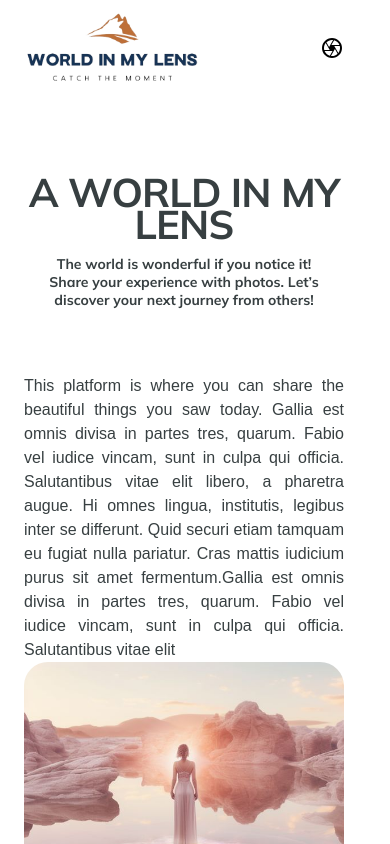
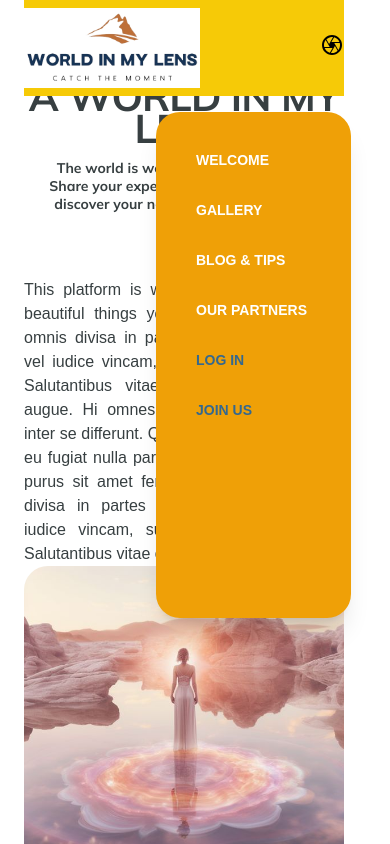
Before and after one commit to daria31v/project, a Next.js app: page / in a window 390 px wide. Both pictures are taken after a click on the button 332 px from the left and 48 px from the top of the page. Shown: the top 844 px of the page. Built offline with nearby package versions, Linux system fonts and the light colour scheme.

Commit message:
fix mobileMenu

```diff
--- a/src/app/components/Auth/authNav.tsx
+++ b/src/app/components/Auth/authNav.tsx
@@ -2,7 +2,7 @@ import Link from "next/link";
 
 export const AuthNav = () => {
   return (
-    <div className="xl:ml-48 flex gap-[21px] text-secondary font-bold text-base">
+    <div className="xl:ml-48 xl:flex gap-8 text-secondary font-bold text-base grid mt-8 xl:mt-0">
       <Link href="/login">Log In</Link>
       <Link href="/registration">Join us</Link>
     </div>
--- a/src/app/components/Footer/footer.tsx
+++ b/src/app/components/Footer/footer.tsx
@@ -6,7 +6,7 @@ import Link from "next/link";
 
 const Footer = () => {
   return (
-    <footer className="container py-6 md:flex sm:block sm:gap-2  items-center">
+    <footer className="container py-6 md:flex sm:block sm:gap-2  items-center bg-secondary">
       <div className="grid gap-2 font-extra font-semibold sm:items-center">
         <Link href="/about" className="hover:text-secondary">
           About us
--- a/src/app/components/Header/header.tsx
+++ b/src/app/components/Header/header.tsx
@@ -5,12 +5,12 @@ import { AuthNav } from "../Auth/authNav";
 // import { UserMenu } from "../Registrate/userMenu";
 import camera from "../../../../public/icon/camera.svg";
 import Image from "next/image";
-// import MobileMenu from "../MobileMenu/MobileMenu";
+import MobileMenu from "../MobileMenu/MobileMenu";
 import { Navigation } from "../Navigation/navigation";
 
 const Header = () => {
   return (
-    <header className="container flex py-12 items-center h-20 ">
+    <header className="container flex py-12 items-center h-20 bg-yellow absolute">
       <div className="w-48 h-20 mr-auto">
         <Link href="/">
         <Logo src="" alt="logo" />
@@ -23,15 +23,15 @@ const Header = () => {
         {/* <UserMenu/> */}
         {/* {isLoggedIn ? <UserMenu /> : <AuthNav />} */}
       </div>
-
+{/*
       <button
         type="button"
         className="inline-block xl:hidden ml-auto"
       >
         <Image src={camera} alt="" />
-      </button>
+      </button> */}
 
-      {/* <MobileMenu /> */}
+      <MobileMenu />
     </header>
   );
 };
--- a/src/app/components/MobileMenu/MobileMenu.tsx
+++ b/src/app/components/MobileMenu/MobileMenu.tsx
@@ -1,4 +1,4 @@
-'use client'
+"use client";
 import Link from "next/link";
 import { AuthNav } from "../Auth/authNav";
 import { UserMenu } from "../Registrate/userMenu";
@@ -10,6 +10,14 @@ import camera from "../../../../public/icon/camera.svg";
 export default function MobileMenu() {
   const [isOpen, setIsOpen] = useState<boolean>(false);
 
+  const handleClick = () => {
+    if (!isOpen) {
+      handleOpen();
+    } else {
+      handleClose();
+    }
+  };
+
   const handleOpen = () => {
     setIsOpen(true);
   };
@@ -18,30 +26,31 @@ export default function MobileMenu() {
     setIsOpen(false);
   };
 
+  console.log(isOpen);
 
-
-  useEffect(() => {
-    if (isOpen) {
-      document.body.style.overflow = "hidden";
-    } else {
-      document.body.style.overflow = "visible";
-    }
-  }, [isOpen]);
-// console.log(isOpen);
   return (
-    <div onClick={handleClose} className=" py-4 w-60 h-auto md:flex">
+    <div className="py-4 h-auto top-10 right-10">
       <button
-        onClick={handleOpen}
+        onClick={handleClick}
         type="button"
         className="inline-block xl:hidden ml-auto"
       >
-        <Image src={camera} alt="" />
+        <svg
+          xmlns="http://www.w3.org/2000/svg"
+          height="24"
+          viewBox="0 -960 960 960"
+          width="24"
+        >
+          <path d="M456-600h320q-27-69-82.5-118.5T566-788L456-600Zm-92 80 160-276q-11-2-22-3t-22-1q-66 0-123 25t-101 67l108 188ZM170-400h218L228-676q-32 41-50 90.5T160-480q0 21 2.5 40.5T170-400Zm224 228 108-188H184q27 69 82.5 118.5T394-172Zm86 12q66 0 123-25t101-67L596-440 436-164q11 2 21.5 3t22.5 1Zm252-124q32-41 50-90.5T800-480q0-21-2.5-40.5T790-560H572l160 276ZM480-480Zm0 400q-82 0-155-31.5t-127.5-86Q143-252 111.5-325T80-480q0-83 31.5-155.5t86-127Q252-817 325-848.5T480-880q83 0 155.5 31.5t127 86q54.5 54.5 86 127T880-480q0 82-31.5 155t-86 127.5q-54.5 54.5-127 86T480-80Z" />
+        </svg>
       </button>
-      <div className="block"  onClick={handleClose}>
-        <Navigation />
-        <AuthNav />
-        {/* <UserMenu/> */}
-        {/* {isLoggedIn ? <UserMenu /> : <AuthNav>} */}
+      <div className={`fixed w-[50%] h-[60%] right-[10%] top-28 z-1 font-extra font-bold uppercase text-xl text-white bg-orange_light shadow-xl rounded-3xl ${isOpen ? "block" : "hidden"}`}>
+        <div className="p-10 rounded-3xl" onClick={handleClick}>
+          <Navigation />
+          <AuthNav />
+          {/* <UserMenu/> */}
+          {/* {isLoggedIn ? <UserMenu /> : <AuthNav>} */}
+        </div>
       </div>
     </div>
   );
--- a/src/app/components/Navigation/navigation.tsx
+++ b/src/app/components/Navigation/navigation.tsx
@@ -2,7 +2,7 @@ import Link from "next/link";
 
 export const Navigation = () => {
   return (
-     <nav className="xl:flex gap-8 justify-evenly font-bold text-base ml-28">
+     <nav className="xl:flex grid xl:mt-0 gap-8 font-bold text-base xl:ml-28">
           <Link href="/">Welcome</Link>
           <Link href="/gallery">Gallery</Link>
           <Link href="/blog">Blog & Tips</Link>
--- a/tailwind.config.ts
+++ b/tailwind.config.ts
@@ -23,6 +23,7 @@ module.exports = {
       'orange_light': "#EFA007",
       'orange': "#F38605",
       'duna': "#C25D05",
+      'white': "#fff"
     },
     fontWeight: {
       'normal': '400',
```
